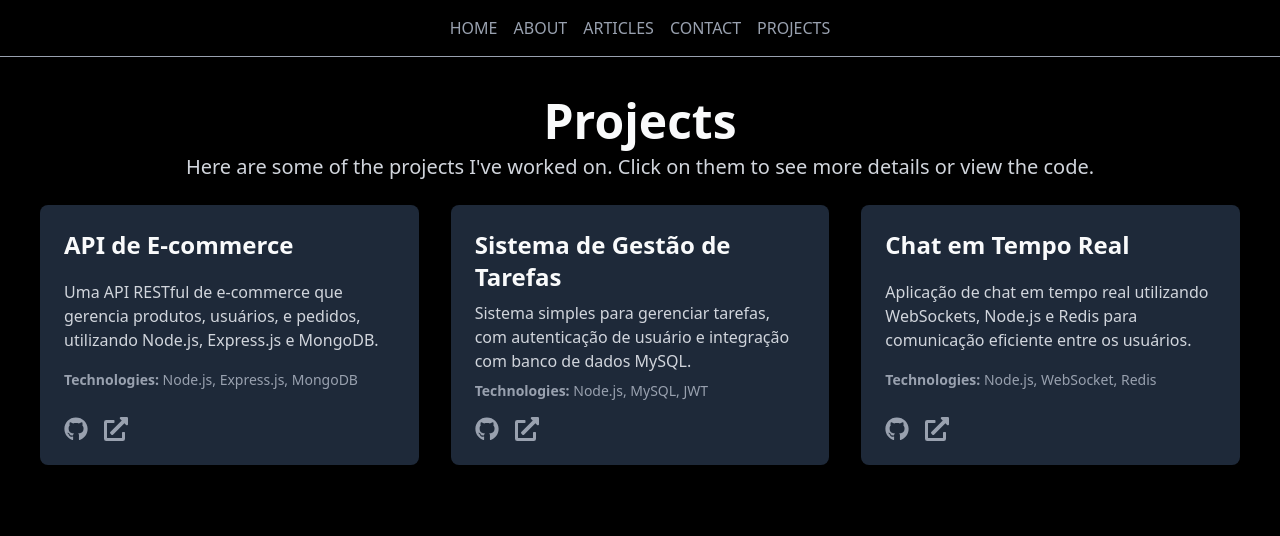
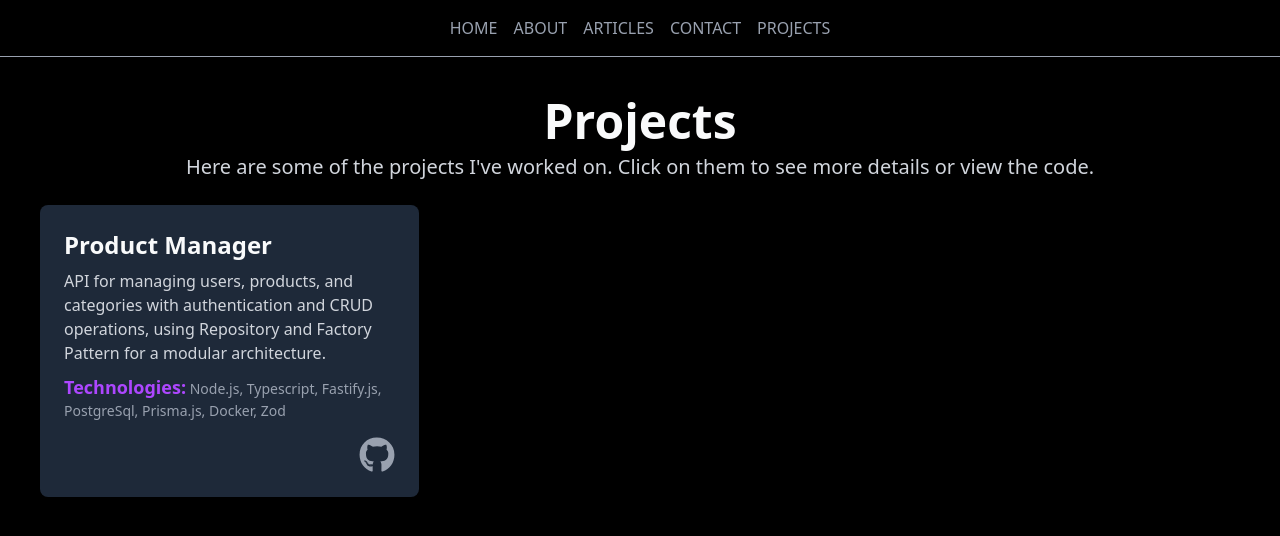
Before and after one commit to MendoncaGabriel/Portfolio, a React (Vite) app: page /projects in a window 1280 px wide. Shown: the top 536 px of the page. Built offline with nearby package versions, Linux system fonts and the light colour scheme.

Commit message:
fix: update projects

```diff
--- a/src/pages/Projects.tsx
+++ b/src/pages/Projects.tsx
@@ -1,28 +1,14 @@
-import { FaGithub, FaExternalLinkAlt } from "react-icons/fa";
+import { FaGithub } from "react-icons/fa";
 
 export const Projects: React.FC = () => {
   const projetos = [
     {
-      nome: "API de E-commerce",
-      descricao: "Uma API RESTful de e-commerce que gerencia produtos, usuários, e pedidos, utilizando Node.js, Express.js e MongoDB.",
-      tecnologias: ["Node.js", "Express.js", "MongoDB"],
-      github: "https://github.com/MendoncaGabriel/ecommerce-api",
-      link: "https://ecommerce-api.example.com",
+      nome: "Product Manager",
+      descricao: "API for managing users, products, and categories with authentication and CRUD operations, using Repository and Factory Pattern for a modular architecture.",
+      tecnologias: ["Node.js", "Typescript", "Fastify.js", "PostgreSql", "Prisma.js", "Docker", "Zod"],
+      github: "https://github.com/MendoncaGabriel/product-manager",
     },
-    {
-      nome: "Sistema de Gestão de Tarefas",
-      descricao: "Sistema simples para gerenciar tarefas, com autenticação de usuário e integração com banco de dados MySQL.",
-      tecnologias: ["Node.js", "MySQL", "JWT"],
-      github: "https://github.com/MendoncaGabriel/task-manager",
-      link: "https://task-manager.example.com",
-    },
-    {
-      nome: "Chat em Tempo Real",
-      descricao: "Aplicação de chat em tempo real utilizando WebSockets, Node.js e Redis para comunicação eficiente entre os usuários.",
-      tecnologias: ["Node.js", "WebSocket", "Redis"],
-      github: "https://github.com/MendoncaGabriel/real-time-chat",
-      link: "https://real-time-chat.example.com",
-    },
+
   ];
 
   return (
@@ -46,7 +32,7 @@ export const Projects: React.FC = () => {
               <h2 className="text-2xl font-semibold text-gray-50">{projeto.nome}</h2>
               <p className="text-gray-300 mt-2">{projeto.descricao}</p>
               <p className="text-sm text-gray-400 mt-2">
-                <b>Technologies:</b> {projeto.tecnologias.join(", ")}
+                <b className="text-purple-500 text-lg">Technologies:</b> {projeto.tecnologias.join(", ")}
               </p>
 
               <div className="mt-4 flex space-x-4">
@@ -54,17 +40,9 @@ export const Projects: React.FC = () => {
                   href={projeto.github}
                   target="_blank"
                   rel="noopener noreferrer"
-                  className="text-gray-400 hover:text-gray-50"
+                  className="text-gray-400 hover:text-gray-50 ml-auto"
                 >
-                  <FaGithub className="text-2xl" />
-                </a>
-                <a
-                  href={projeto.link}
-                  target="_blank"
-                  rel="noopener noreferrer"
-                  className="text-gray-400 hover:text-gray-50"
-                >
-                  <FaExternalLinkAlt className="text-2xl" />
+                  <FaGithub className="text-4xl" />
                 </a>
               </div>
             </div>
```
